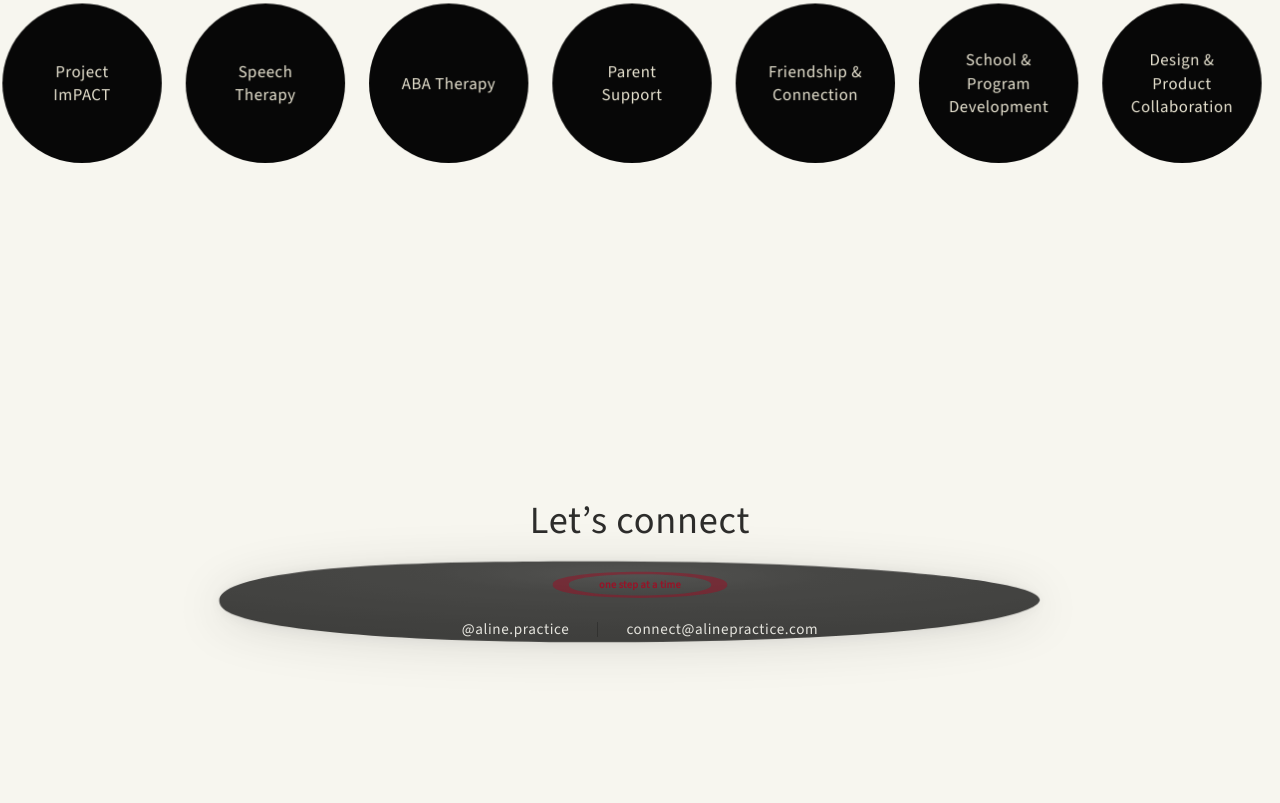
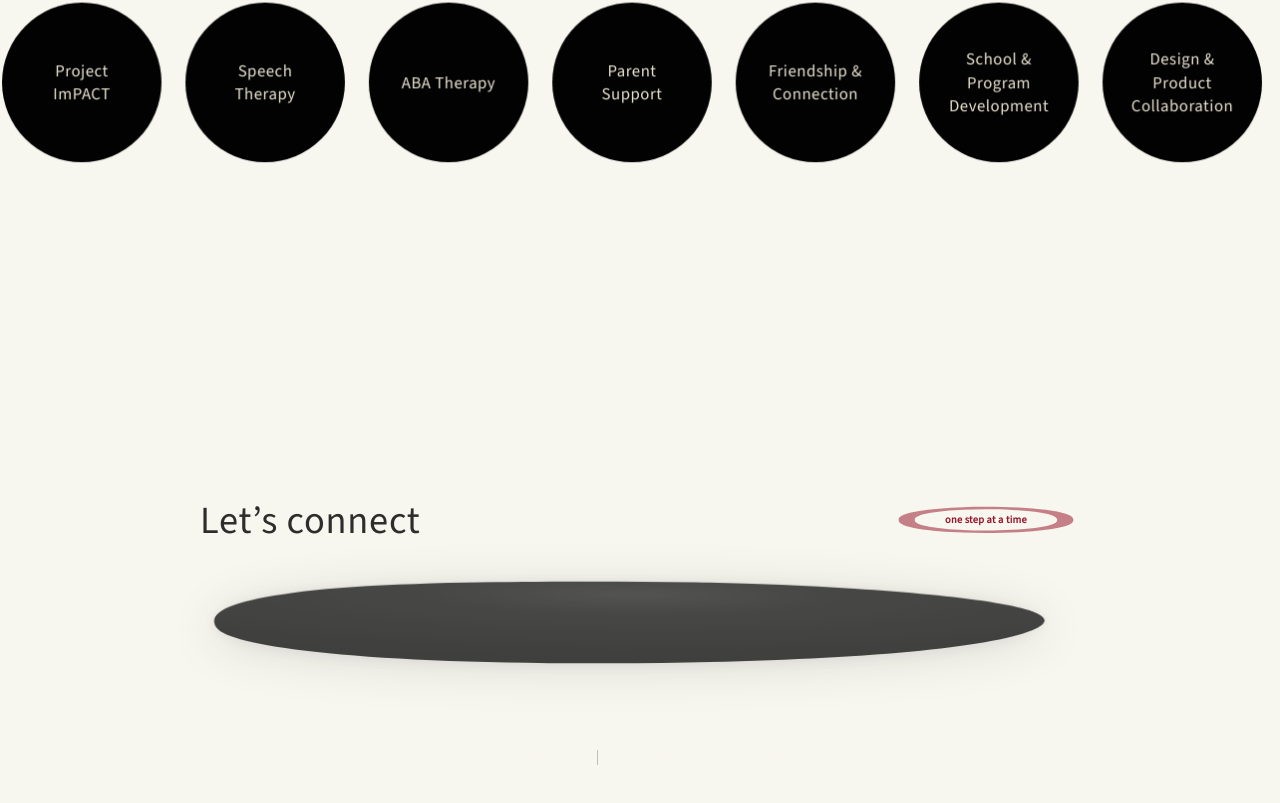
Before and after one commit to alinepractice/aline-website, a Next.js app: page / in a window 1280 px wide. Shown: the part 3402-4205 px from the top of the page. Before the commit the page ends 4160 px from the top, so only its background shows below. Built offline with nearby package versions, Linux system fonts and the light colour scheme.

Commit message:
Restore layout: heading + ring inline, oval below, links below oval

```diff
--- a/app/page.module.css
+++ b/app/page.module.css
@@ -635,27 +635,12 @@
   padding-bottom: clamp(2rem, 4vw, 3.5rem);
 }
 
-/* Wrapper — stage for all 4 elements */
+/* Wrapper */
 .connectOvalWrap {
-  position: relative;
   width: 100%;
   max-width: 880px;
   margin: 0 auto;
   perspective: 700px;
-  display: flex;
-  flex-direction: column;
-  align-items: center;
-  padding-bottom: clamp(2.5rem, 5vw, 4rem);
-}
-
-/* Text stack — sits above the oval */
-.connectContent {
-  position: relative;
-  z-index: 1;
-  display: flex;
-  flex-direction: column;
-  align-items: center;
-  gap: clamp(0.5rem, 1vw, 0.75rem);
 }
 
 .connectHeading {
@@ -666,10 +651,12 @@
   text-align: center;
 }
 
-/* Ring wrapper */
-.connectRingWrap {
+/* Header row: heading left, ring right */
+.connectHeader {
   display: flex;
-  justify-content: center;
+  align-items: center;
+  justify-content: space-between;
+  margin-bottom: 0;
 }
 
 .connectRingSvg {
@@ -679,14 +666,12 @@
 }
 
 .connectOvalSvg {
-  position: absolute;
-  bottom: 0;
-  left: 0;
   width: 100%;
   height: auto;
-  z-index: 0;
+  display: block;
+  margin-top: clamp(0.5rem, 1vw, 0.75rem);
   transform: rotateX(6deg);
-  transform-origin: bottom center;
+  transform-origin: center center;
   opacity: 0.76;
   filter: drop-shadow(0 5px 22px rgba(0, 0, 0, 0.14))
           drop-shadow(0 1px 6px rgba(0, 0, 0, 0.07));
@@ -697,6 +682,7 @@
   align-items: center;
   justify-content: center;
   gap: clamp(1rem, 3vw, 1.75rem);
+  margin-top: clamp(0.75rem, 1.5vw, 1.1rem);
 }
 
 .connectLink {
--- a/app/page.tsx
+++ b/app/page.tsx
@@ -110,33 +110,9 @@ export default function Home() {
       <section id="connect" className={`${s.section} ${s.connect}`}>
         <div className={s.connectOvalWrap}>
 
-          {/* Black oval — absolute background layer */}
-          <svg
-            className={s.connectOvalSvg}
-            viewBox="-60 52 1020 188"
-            xmlns="http://www.w3.org/2000/svg"
-            aria-hidden="true"
-          >
-            <defs>
-              <radialGradient id="ovalDepth" cx="50%" cy="16%" r="78%">
-                <stop offset="0%"   stopColor="#1e1e1e" />
-                <stop offset="30%"  stopColor="#0e0e0e" />
-                <stop offset="100%" stopColor="#030303" />
-              </radialGradient>
-            </defs>
-            <path
-              transform="rotate(0.5, 450, 120)"
-              d="M -41.71 129.33 C -25.23 149.28 115.63 169.82 415.27 166.28 C 662.37 163.38 856.79 147.04 910.05 121.61 C 956.01 99.69 848.33 84.79 700.39 76.33 C 637.83 72.77 574.91 71.19 515.26 70.63 C 467.78 70.18 423.03 70.39 381.28 70.80 C 333.57 71.29 289.22 72.01 245.37 73.18 C 219.55 73.87 193.50 74.84 166.08 76.31 C 117.51 78.90 75.51 82.50 44.02 87.10 C -30.70 97.95 -56.01 112.00 -41.71 129.33 Z"
-              fill="url(#ovalDepth)"
-              shapeRendering="geometricPrecision"
-            />
-          </svg>
-
-          {/* Text content — floats above the oval */}
-          <div className={s.connectContent}>
+          {/* Header row: heading left, ring right */}
+          <div className={s.connectHeader}>
             <h2 className={s.connectHeading}>Let&rsquo;s connect</h2>
-
-            <div className={s.connectRingWrap}>
             <svg
               className={s.connectRingSvg}
               viewBox="38 82 360 76"
@@ -166,6 +142,29 @@ export default function Home() {
             </svg>
           </div>
 
+          {/* Black oval */}
+          <svg
+            className={s.connectOvalSvg}
+            viewBox="-60 52 1020 188"
+            xmlns="http://www.w3.org/2000/svg"
+            aria-hidden="true"
+          >
+            <defs>
+              <radialGradient id="ovalDepth" cx="50%" cy="16%" r="78%">
+                <stop offset="0%"   stopColor="#1e1e1e" />
+                <stop offset="30%"  stopColor="#0e0e0e" />
+                <stop offset="100%" stopColor="#030303" />
+              </radialGradient>
+            </defs>
+            <path
+              transform="rotate(0.5, 450, 120)"
+              d="M -41.71 129.33 C -25.23 149.28 115.63 169.82 415.27 166.28 C 662.37 163.38 856.79 147.04 910.05 121.61 C 956.01 99.69 848.33 84.79 700.39 76.33 C 637.83 72.77 574.91 71.19 515.26 70.63 C 467.78 70.18 423.03 70.39 381.28 70.80 C 333.57 71.29 289.22 72.01 245.37 73.18 C 219.55 73.87 193.50 74.84 166.08 76.31 C 117.51 78.90 75.51 82.50 44.02 87.10 C -30.70 97.95 -56.01 112.00 -41.71 129.33 Z"
+              fill="url(#ovalDepth)"
+              shapeRendering="geometricPrecision"
+            />
+          </svg>
+
+          {/* Links */}
           <div className={s.connectLinks}>
             <a
               href="https://instagram.com/aline.practice"
@@ -184,7 +183,6 @@ export default function Home() {
             </a>
           </div>
         </div>
-        </div>
       </section>
     </>
   );
```
Lines whose indentation alone changed are shown as unchanged.
